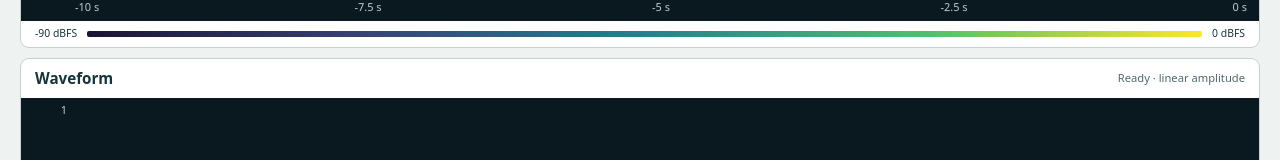
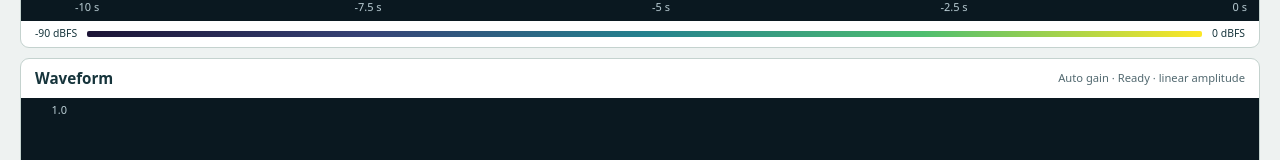
Before and after one commit to gankoji/voicelab, a React (Vite) app: page / in a window 1280 px wide. Shown: the part 511-671 px from the top of the page. Built offline with nearby package versions, Linux system fonts and the light colour scheme.

Commit message:
Auto-fit waveform amplitude axis to the signal

```diff
--- a/src/analysis/view.ts
+++ b/src/analysis/view.ts
@@ -12,11 +12,13 @@ export interface ViewSettings {
   floorDb: number;
   ceilingDb: number;
   showRms: boolean;
+  autoWaveformGain: boolean;
 }
 
 export const DEFAULT_VIEW: ViewSettings = {
   historySeconds: 10, minFrequency: 50, maxFrequency: 10000,
   frequencyScale: 'linear', fftSize: 2048, floorDb: -90, ceilingDb: 0, showRms: false,
+  autoWaveformGain: true,
 };
 
 function clamp(value: number, min: number, max: number, fallback: number) {
@@ -35,6 +37,7 @@ export function normalizeView(settings: ViewSettings, sampleRate: number): ViewS
     floorDb: clamp(settings.floorDb, -140, ceilingDb - 10, -90),
     ceilingDb,
     showRms: Boolean(settings.showRms),
+    autoWaveformGain: Boolean(settings.autoWaveformGain),
   };
 }
 
--- a/src/ui/DisplaySettings.tsx
+++ b/src/ui/DisplaySettings.tsx
@@ -72,6 +72,10 @@ export function DisplaySettings({ controller, settings, onChange }: {
           <input type="checkbox" checked={settings.showRms} onChange={(e) => update({ showRms: e.target.checked })} />
           Show RMS amplitude
         </label>
+        <label className="checkbox-control">
+          <input type="checkbox" checked={settings.autoWaveformGain} onChange={(e) => update({ autoWaveformGain: e.target.checked })} />
+          Auto-fit waveform amplitude
+        </label>
       </fieldset>
       <details className="analysis-notes">
         <summary>How to read the plots</summary>
@@ -87,7 +91,10 @@ export function DisplaySettings({ controller, settings, onChange }: {
         </p>
         <p className="capture-note">
           The waveform shows min/max at overview scale and individual samples at fine zoom.
-          The optional yellow line is centered 20 ms RMS on the same linear amplitude scale.
+          When “Auto-fit waveform amplitude” is on, the vertical axis scales to the loudest
+          sample in the visible window (up to 100×, never below a -60 dBFS floor) so quiet
+          signals stay readable; the input meter remains your dBFS reference. The optional
+          yellow line is centered 20 ms RMS on the same scale.
           Both plots share sample-based time; 0 is the latest displayed sample,
           delayed by half an analysis window to align with the spectrum.
         </p>
--- a/src/ui/VisualizationPanel.tsx
+++ b/src/ui/VisualizationPanel.tsx
@@ -129,7 +129,7 @@ export function VisualizationPanel({ controller, settings, frozenFrame }: {
       </section>
       <section className="panel waveform-panel" aria-labelledby="waveform-heading">
         <div className="panel-heading">
-          <h2 id="waveform-heading">Waveform</h2><span>{displayed.showRms ? 'RMS on · ' : ''}{stateLabel} · linear amplitude</span>
+          <h2 id="waveform-heading">Waveform</h2><span>{displayed.showRms ? 'RMS on · ' : ''}{displayed.autoWaveformGain ? 'Auto gain · ' : ''}{stateLabel} · linear amplitude</span>
         </div>
         <div className="canvas-frame">
           <canvas
--- a/src/visualization/plots.ts
+++ b/src/visualization/plots.ts
@@ -1,6 +1,7 @@
 import { frequencyFraction } from '../analysis/view';
 import type { PlotFrame, ViewSettings } from '../analysis/view';
 import { PALETTE } from './palette';
+import { computeWaveformScale } from './scale';
 
 export const PLOT_LEFT = 54;
 export const PLOT_RIGHT = 12;
@@ -35,6 +36,16 @@ function timeAxis(context: CanvasRenderingContext2D, width: number, height: numb
   }
 }
 
+function formatAmplitude(value: number) {
+  const magnitude = Math.abs(value);
+  if (magnitude === 0) return '0';
+  if (magnitude >= 0.1) return value.toFixed(1);
+  if (magnitude >= 0.01) return value.toFixed(2);
+  if (magnitude >= 0.001) return value.toFixed(3);
+  if (magnitude >= 0.0001) return value.toFixed(4);
+  return value.toExponential(1);
+}
+
 export class PlotRenderer {
   private rasterCanvas = document.createElement('canvas');
   private image: ImageData | undefined;
@@ -44,6 +55,9 @@ export class PlotRenderer {
     const wave = prepare(waveform);
     if (!spectral || !wave) return;
     const settings = frame?.settings ?? fallback;
+    const waveScale = frame
+      ? computeWaveformScale(frame, frame.settings.autoWaveformGain)
+      : { gain: 1, maxAmplitude: 1 };
 
     if (frame) {
       if (this.rasterCanvas.width !== frame.width || this.rasterCanvas.height !== frame.rows) {
@@ -64,7 +78,7 @@ export class PlotRenderer {
       rasterContext.putImageData(this.image, 0, 0);
       spectral.context.imageSmoothingEnabled = false;
       spectral.context.drawImage(this.rasterCanvas, PLOT_LEFT, PLOT_TOP, spectral.plotWidth, spectral.plotHeight);
-      this.drawWave(wave.context, wave.plotWidth, wave.plotHeight, frame);
+      this.drawWave(wave.context, wave.plotWidth, wave.plotHeight, frame, waveScale.gain);
     } else {
       for (const plot of [spectral, wave]) {
         plot.context.fillStyle = '#bdd0d7';
@@ -84,11 +98,12 @@ export class PlotRenderer {
       spectral.context.fillText(frequency >= 1000 ? `${frequency / 1000}k` : String(frequency), PLOT_LEFT - 8, y + 4);
       lastY = y;
     }
-    for (const amplitude of [-1, 0, 1]) {
+    for (const amplitude of [waveScale.maxAmplitude, 0, -waveScale.maxAmplitude]) {
       wave.context.fillStyle = '#bdd0d7';
       wave.context.textAlign = 'right';
-      const y = PLOT_TOP + (1 - amplitude) / 2 * wave.plotHeight;
-      wave.context.fillText(String(amplitude), PLOT_LEFT - 8, y + 4);
+      const normalized = amplitude / waveScale.maxAmplitude;
+      const y = PLOT_TOP + (1 - normalized) / 2 * wave.plotHeight;
+      wave.context.fillText(formatAmplitude(amplitude), PLOT_LEFT - 8, y + 4);
     }
     timeAxis(spectral.context, spectral.width, spectral.height, settings.historySeconds);
     timeAxis(wave.context, wave.width, wave.height, settings.historySeconds);
@@ -103,8 +118,8 @@ export class PlotRenderer {
     }
   }
 
-  private drawWave(context: CanvasRenderingContext2D, width: number, height: number, frame: PlotFrame) {
-    const y = (sample: number) => PLOT_TOP + (1 - Math.max(-1, Math.min(1, sample))) / 2 * height;
+  private drawWave(context: CanvasRenderingContext2D, width: number, height: number, frame: PlotFrame, gain: number) {
+    const y = (sample: number) => PLOT_TOP + (1 - Math.max(-1, Math.min(1, sample * gain))) / 2 * height;
     context.save();
     context.beginPath();
     context.rect(PLOT_LEFT, PLOT_TOP, width, height);
--- /dev/null
+++ b/src/visualization/scale.ts
@@ -0,0 +1,38 @@
+import type { PlotFrame } from '../analysis/view';
+
+/** Peak shown after auto-gain fills ~90% of the half-height. */
+export const WAVEFORM_TARGET = 0.9;
+/** Never amplify quiet digital noise into a full-scale display. */
+export const WAVEFORM_NOISE_FLOOR = 1e-3; // -60 dBFS
+/** Cap auto-gain so a faint signal is visible without growing unboundedly. */
+export const WAVEFORM_MAX_GAIN = 100;
+
+export interface WaveformScale {
+  /** Multiplied against samples; always >= 1 (auto-gain only amplifies). */
+  gain: number;
+  /** Largest digital amplitude shown at the edge of the plot (1 / gain). */
+  maxAmplitude: number;
+}
+
+export function computeWaveformScale(frame: PlotFrame, autoGain: boolean): WaveformScale {
+  if (!autoGain) return { gain: 1, maxAmplitude: 1 };
+  let peak = 0;
+  if (frame.trace.length) {
+    for (let i = 0; i < frame.trace.length; i++) {
+      const value = frame.trace[i]!;
+      if (Number.isFinite(value)) peak = Math.max(peak, Math.abs(value));
+    }
+  } else {
+    for (let i = 0; i < frame.width; i++) {
+      const minimum = frame.minimum[i];
+      const maximum = frame.maximum[i];
+      if (typeof minimum === 'number' && Number.isFinite(minimum)) peak = Math.max(peak, Math.abs(minimum));
+      if (typeof maximum === 'number' && Number.isFinite(maximum)) peak = Math.max(peak, Math.abs(maximum));
+    }
+  }
+  if (!Number.isFinite(peak) || peak < WAVEFORM_NOISE_FLOOR) {
+    return { gain: 1, maxAmplitude: 1 };
+  }
+  const gain = Math.min(WAVEFORM_MAX_GAIN, Math.max(1, WAVEFORM_TARGET / peak));
+  return { gain, maxAmplitude: 1 / gain };
+}
```
Also changed, not shown: 3 other files (tests, documents, lock files or other folders).
